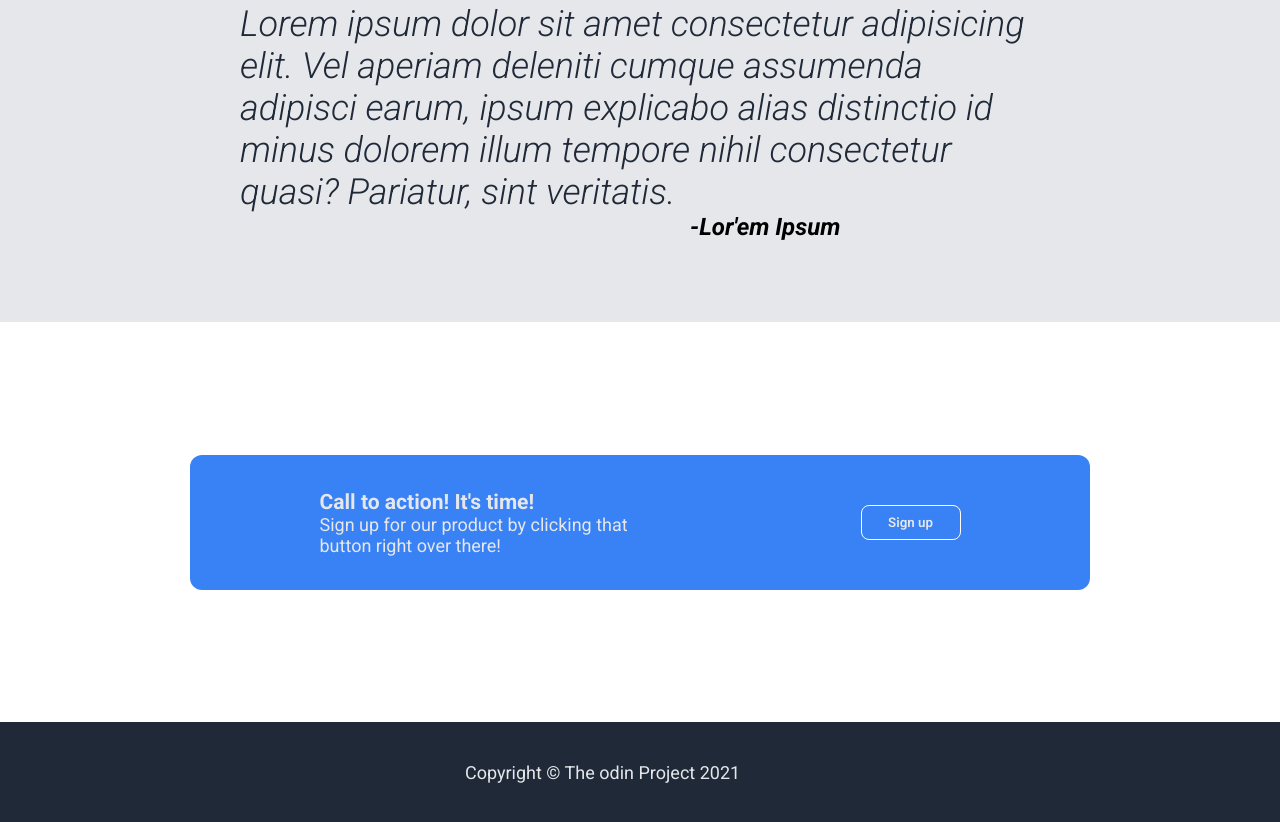
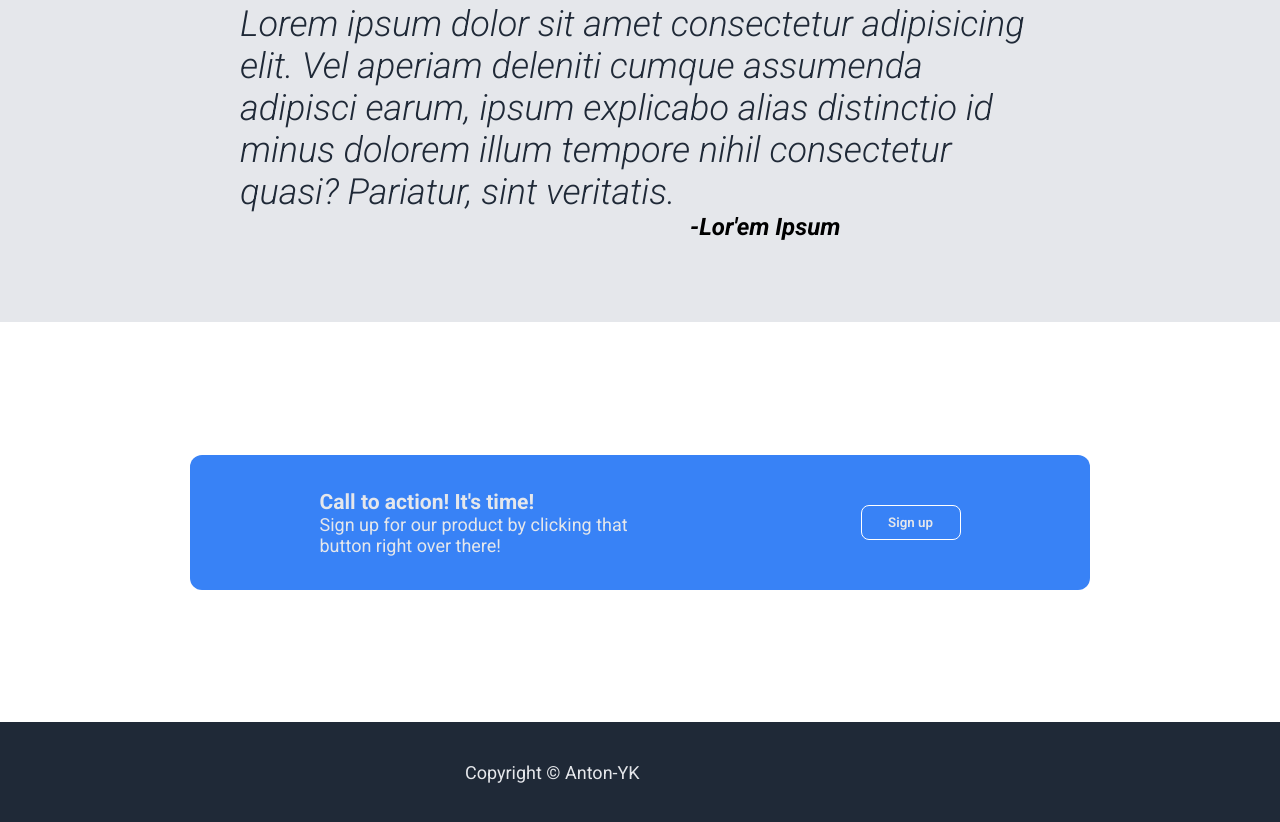
Before and after one commit to Anton-YK/project-landing-page, a plain HTML site: page index.html in a window 1280 px wide. Shown: the part 1028-1850 px from the top of the page. Drawn offline with Linux system fonts and the light colour scheme.

```diff
--- a/index.html
+++ b/index.html
@@ -75,7 +75,7 @@
     </div>
     <div class="footer">
 
-        <p>Copyright &copy; The odin Project 2021</p>
+        <p>Copyright &copy; Anton-YK</p>
 
     </div>
 
```
